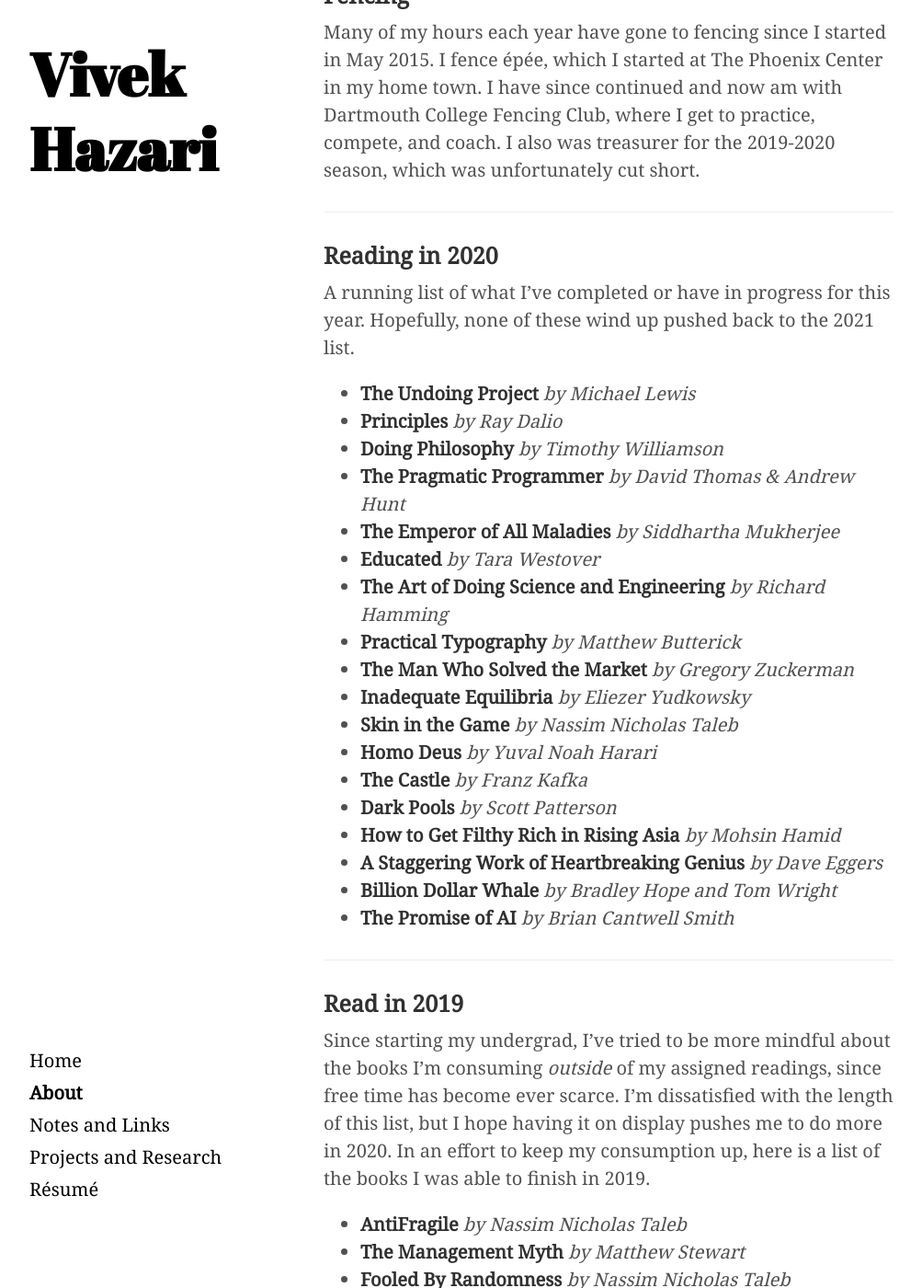
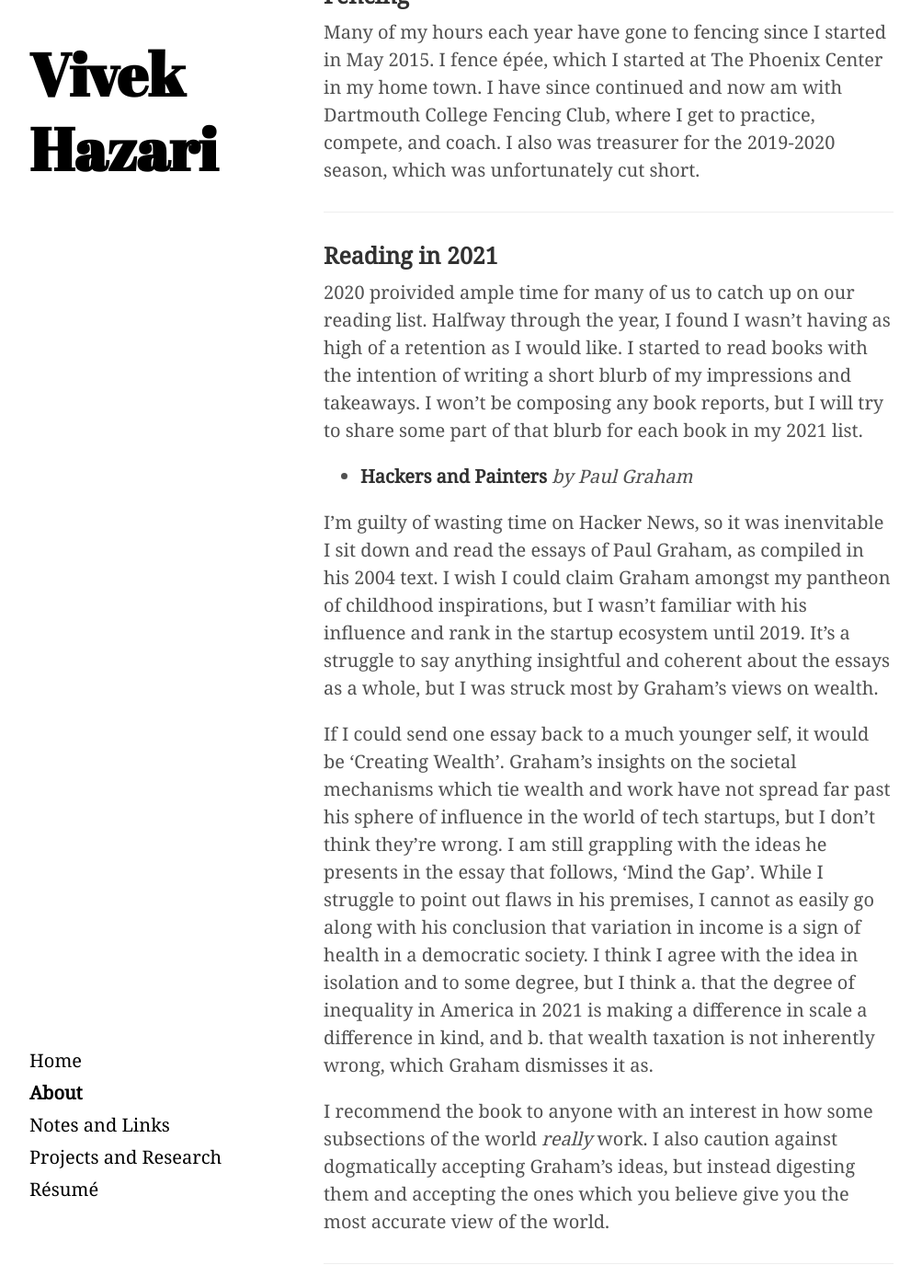
Before and after one commit to Vivekhaz/site_personal, a Jekyll site: the page built from about.md, in a window 1280 px wide and 1400 px high, scrolled down 1301 px. Shown: the whole window at 92% size, without its empty margins (208-1211 px from the left). Built offline with Jekyll 4.4.1, drawn with Linux system fonts in a browser that asks for light colours; some of the changed text lies outside the part shown.

Commit message:
Update about.md

```diff
--- a/about.md
+++ b/about.md
@@ -9,13 +9,13 @@
 
 <img src="/public/photo-face.jpg" alt="my-face" height="80%" width="80%">
 
-I'm currently studying at Dartmouth College, in Hanover, NH. I try to spend much of my free time reading or listening to quality content.
+I'm currently studying Computer Science and Philosophy at Dartmouth College, in Hanover, NH. I try to spend much of my free time reading or listening to quality content.
 
 
 --------------------------------------------------------------------------------
 ### Contact
 
-You can say hello at vivek dot 22 {at} dartmouth dot edu.
+You can say hello at [vivek.22@dartmouth.edu](mailto:vivek.22@dartmouth.edu?subject=I%20was%20reading%20your%20site%20and%20...)
 
 We can connect at [linkedin.com/in/Vivekhaz](https://linkedin.com/in/vivekhaz), and you can see what I've been coding at [github.com/Vivekhaz](https://github.com/Vivekhaz).
 
@@ -26,8 +26,21 @@
 Many of my hours each year have gone to fencing since I started in May 2015. I fence épée, which I started at The Phoenix Center in my home town. I have since continued and now am with Dartmouth College Fencing Club, where I get to practice, compete, and coach. I also was treasurer for the 2019-2020 season, which was unfortunately cut short.
 
 --------------------------------------------------------------------------------
+### Reading in 2021
+2020 proivided ample time for many of us to catch up on our reading list. Halfway through the year, I found I wasn't having as high of a retention as I would like. I started to read books with the intention of writing a short blurb of my impressions and takeaways. I won't be composing any book reports, but I will try to share some part of that blurb for each book in my 2021 list.
+
+- __Hackers and Painters__ <cite> by Paul Graham </cite>
+
+I'm guilty of wasting time on Hacker News, so it was inenvitable I sit down and read the essays of Paul Graham, as compiled in his 2004 text. I wish I could claim Graham amongst my pantheon of childhood inspirations, but I wasn't familiar with his influence and rank in the startup ecosystem until 2019. It's a struggle to say anything insightful and coherent about the essays as a whole, but I was struck most by Graham's views on wealth.
+
+If I could send one essay back to a much younger self, it would be 'Creating Wealth'. Graham's insights on the societal mechanisms which tie wealth and work have not spread far past his sphere of influence in the world of tech startups, but I don't think they're wrong. I am still grappling with the ideas he presents in the essay that follows, 'Mind the Gap'. While I struggle to point out flaws in his premises, I cannot as easily go along with his conclusion that variation in income is a sign of health in a democratic society. I think I agree with the idea in isolation and to some degree, but I think a. that the degree of inequality in America in 2021 is making a difference in scale a difference in kind, and b. that wealth taxation is not inherently wrong, which Graham dismisses it as.
+
+I recommend the book to anyone with an interest in how some subsections of the world *really* work. I also caution against dogmatically accepting Graham's ideas, but instead digesting them and accepting the ones which you believe give you the most accurate view of the world.
+
+
+--------------------------------------------------------------------------------
 ### Reading in 2020
-A running list of what I've completed or have in progress for this year. Hopefully, none of these wind up pushed back to the 2021 list.
+A list of the books I was able to complete in 2020. I thought it would be best to omit the technical books I read for now, but I will probably compile a list of O'Reilly books I used to supplement my liberal arts CS education when I graduate. These were all the books where I would recommend sitting down with a coffee and going through, if the opportunity finds you. I'm not sentimental about finishing books and movies that I start but don't enjoy, so I would describe all of these as "page-turners". I use the term loosely.
 
 - __The Undoing Project__ <cite> by Michael Lewis </cite>
 - __Principles__ <cite> by Ray Dalio </cite>
```
